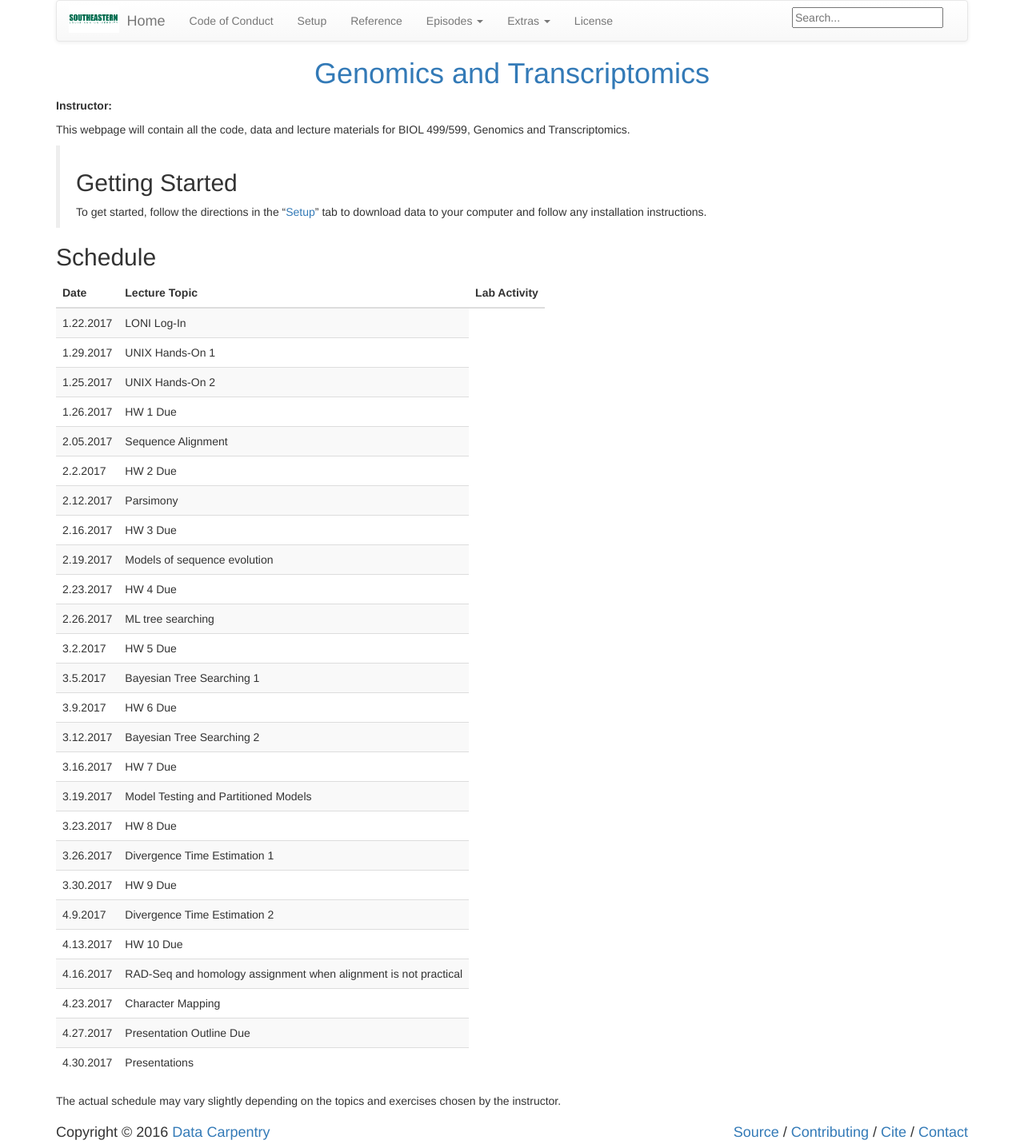
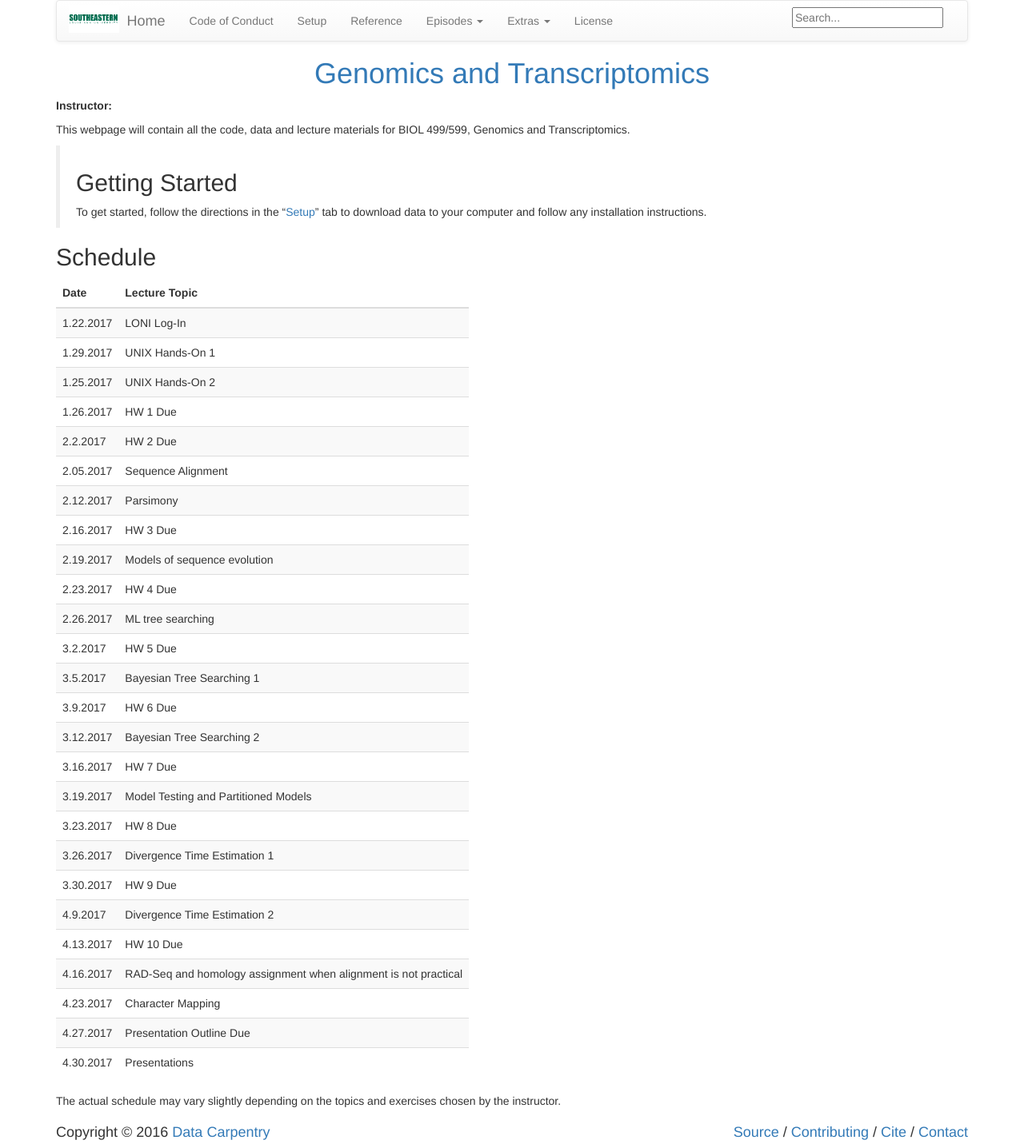
Before and after one commit to tylerastevens/SELUSys2018, a Jekyll site: the page built from index.md, in a window 1280 px wide. Shown: the whole page at 80% size. Built offline with Jekyll 4.4.1, drawn with Linux system fonts in a browser that asks for light colours.

Commit message:
commiting syll changes

```diff
--- a/_includes/syllabus.html
+++ b/_includes/syllabus.html
@@ -17,7 +17,6 @@
 <tr>
 <th>Date</th>
 <th>Lecture Topic</th>
-<th>Lab Activity</th>
 </tr>
 </thead>
 
@@ -39,12 +38,12 @@
 <td>HW 1 Due</td>
 </tr>
 <tr>
+<td>2.2.2017</td>
+<td>HW 2 Due</td>
+</tr>
+<tr>
 <td>2.05.2017</td>
 <td>Sequence Alignment</td>
-</tr>
-<tr>
-<td>2.2.2017</td>
-<td>HW 2 Due</td>
 </tr>
 <tr>
 <td>2.12.2017</td>
```
Also changed, not shown: 1 other file.
